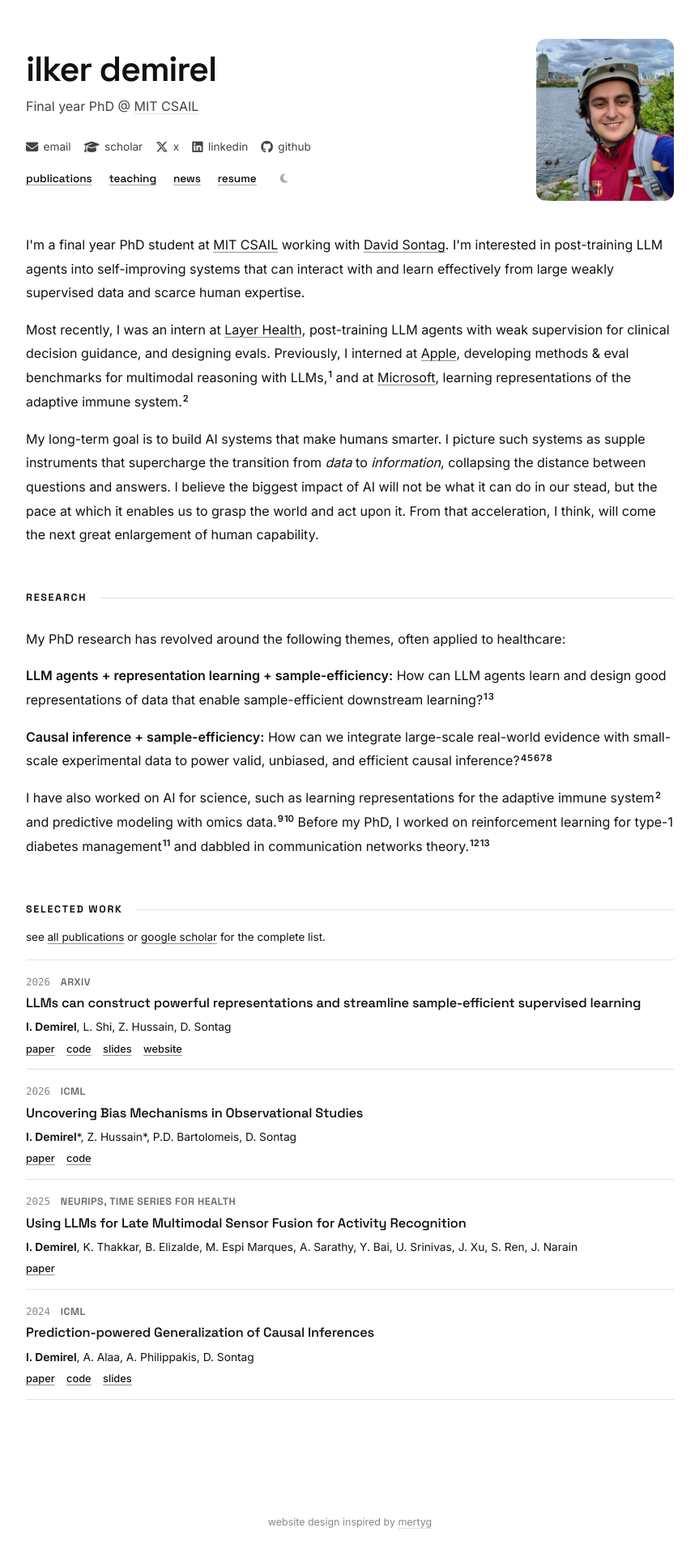
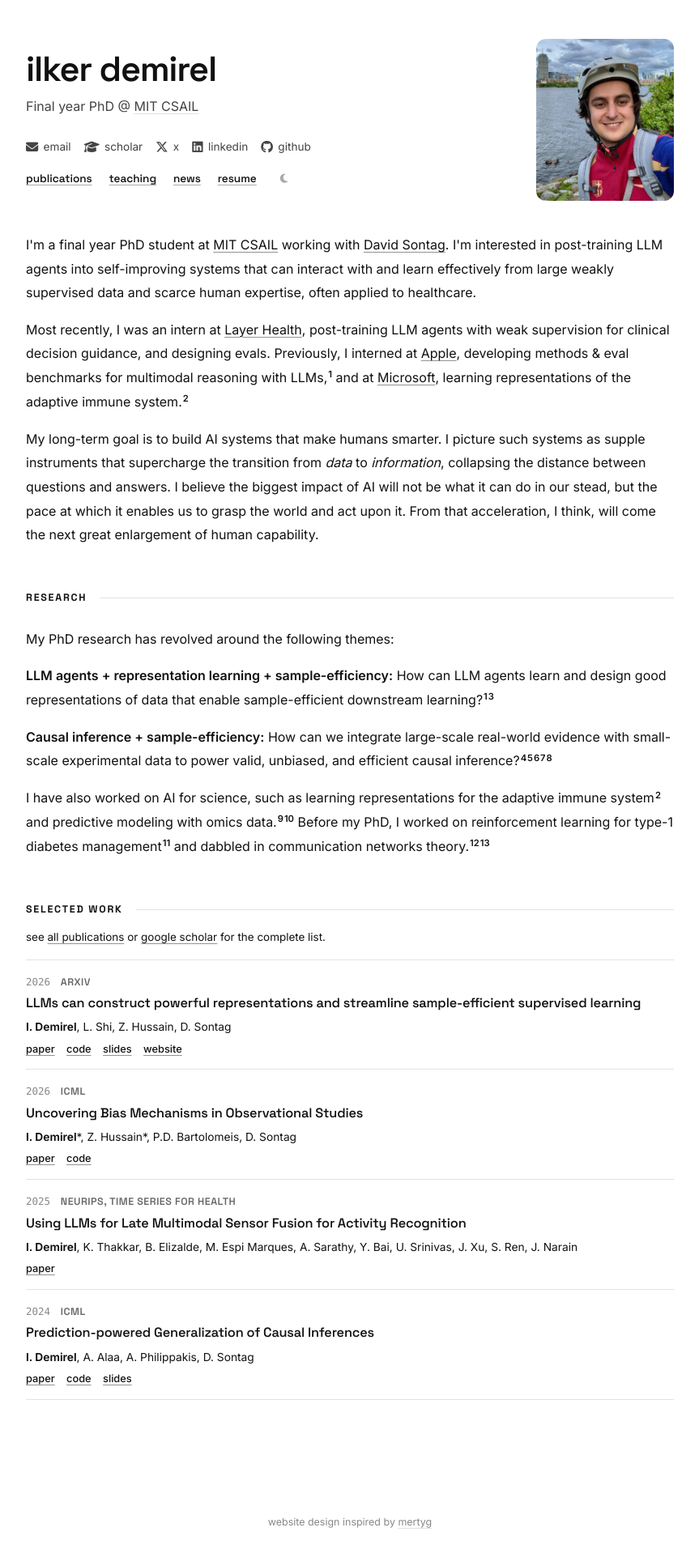
Before and after one commit to demireal/demireal.github.io, a Jekyll site: the page built from index.html, in a window 1280 px wide. Shown: the whole page at 81% size, without its empty margins (208-1071 px from the left). Built offline with Jekyll 4.4.1, drawn with Linux system fonts in a browser that asks for light colours.

Commit message:
move healthcare qualifier to intro sentence
Co-authored-by: Cursor <cursoragent@cursor.com>

```diff
--- a/index.html
+++ b/index.html
@@ -48,7 +48,7 @@ title: ""
   <h2 class="section__heading">research</h2>
 
   <p>
-    My PhD research has revolved around the following themes, often applied to healthcare:
+    My PhD research has revolved around the following themes:
   </p>
 
   <p>
```
Also changed, not shown: other parts of index.html (+1 -1 lines).
